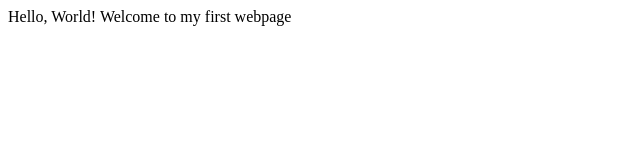
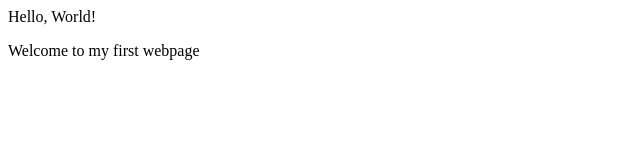
Before and after one commit to Jmos-Mbugua/my-first-website, a plain HTML site: page my-first-webpage.html in a window 1280 px wide. Shown: the whole page, without its empty margins (0-640 px from the left). Drawn offline with Linux system fonts and the light colour scheme.

Commit message:
Add paragrapgh tags

```diff
--- a/my-first-webpage.html
+++ b/my-first-webpage.html
@@ -6,7 +6,7 @@
     <title>My first Webpage!</title>
 </head>
 <body>
-    Hello, World!
-    Welcome to my first webpage
+    <p>Hello, World!</p>
+    <p>Welcome to my first webpage</p>
 </body>
 </html>
```
